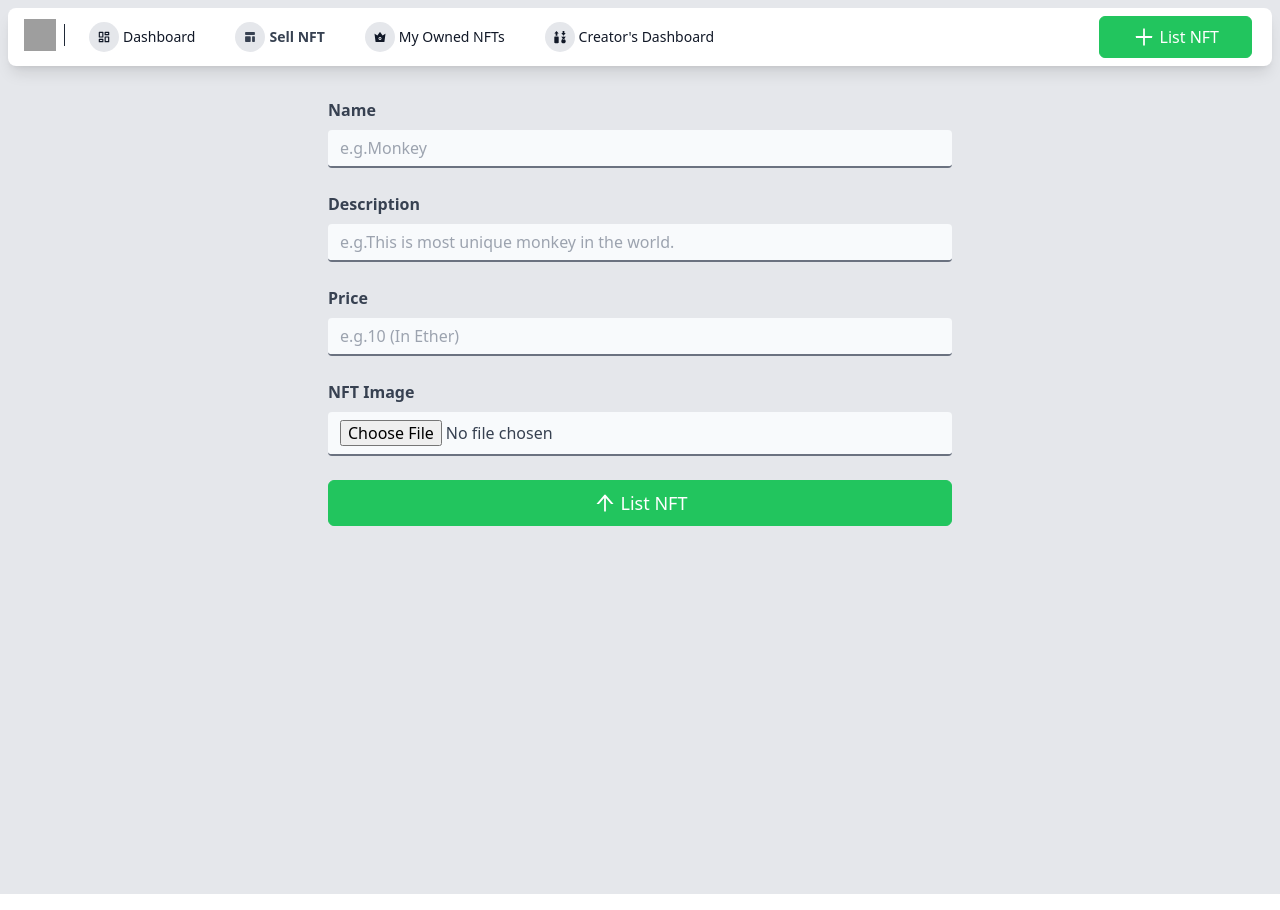
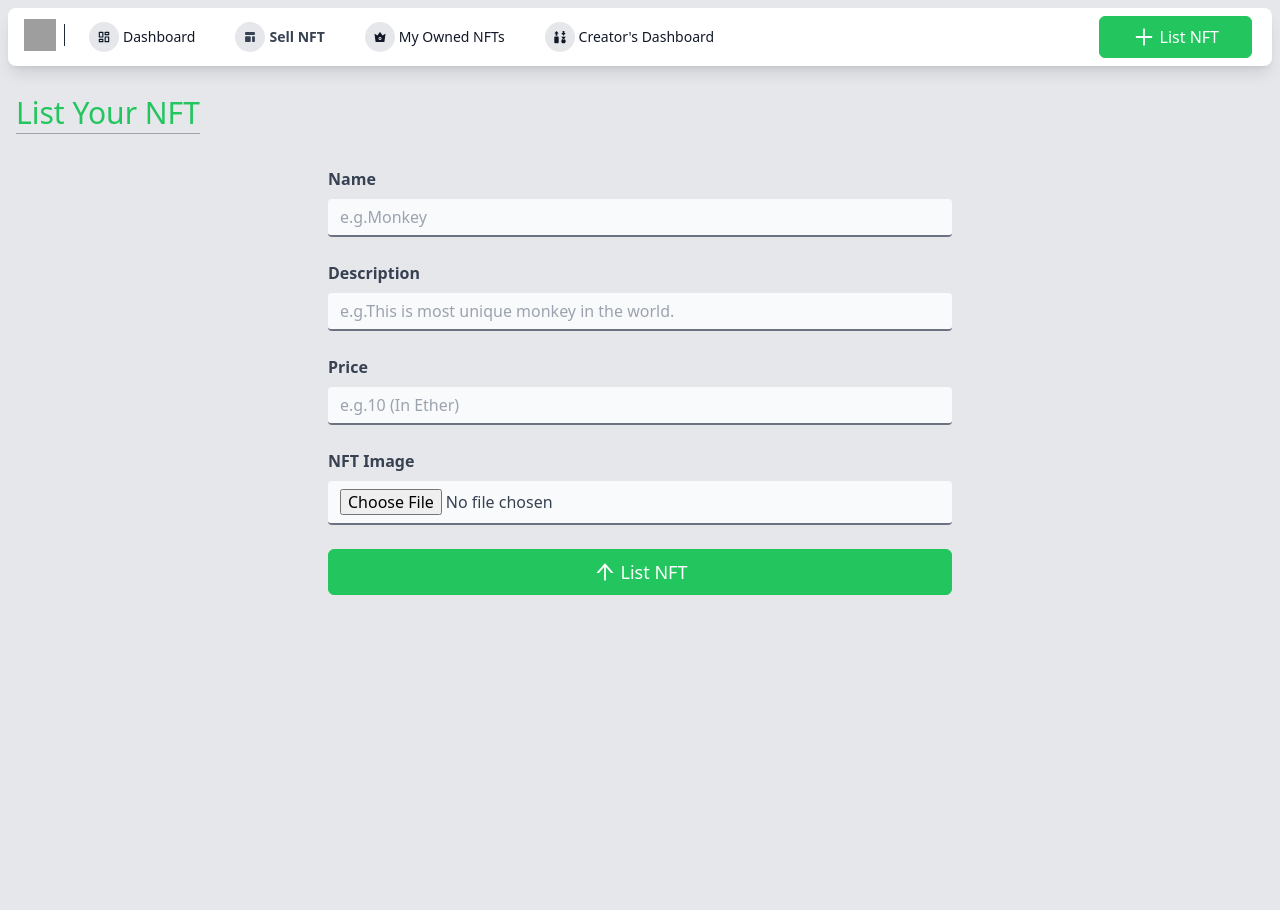
Before and after one commit to SachinCoder1/NFT-Marketplace-DApp, a Next.js app in the folder frontend/: page /sell in a window 1280 px wide. Built offline with nearby package versions, Linux system fonts and the light colour scheme; grey boxes are pictures that could not be loaded; what ipfs-http-client would draw is missing.

Commit message:
title, more styling fixes

```diff
--- a/frontend/components/dashboard/AllNFTs.jsx
+++ b/frontend/components/dashboard/AllNFTs.jsx
@@ -7,6 +7,7 @@ import axios from "axios";
 import Web3Modal from "web3modal";
 import Card from "../../subcomponents/cards/Card";
 import { useRouter } from "next/router";
+import Heading2 from "../../subcomponents/headings/Heading2";
 
 export default function AllNFTs() {
   const router = useRouter();
--- a/frontend/pages/index.js
+++ b/frontend/pages/index.js
@@ -1,9 +1,12 @@
 import AllNFTs from "../components/dashboard/AllNFTs";
 import MainLayout from "../components/layouts/MainLayout";
+import Heading2 from "../subcomponents/headings/Heading2";
 
 export default function Home() {
   return (
     <MainLayout>
+            <Heading2 title="Dashboard" />
+
       <AllNFTs />
     </MainLayout>
   );
--- a/frontend/pages/my-items.jsx
+++ b/frontend/pages/my-items.jsx
@@ -1,10 +1,13 @@
 import React from 'react'
 import MainLayout from '../components/layouts/MainLayout'
 import MyItems from '../components/my-items/MyItems'
+import Heading2 from "../subcomponents/headings/Heading2";
+
 
 export default function myItems() {
   return (
    <MainLayout>
+    <Heading2 title="Your Purchased NFTs" />
        <MyItems />
    </MainLayout>
   )
--- a/frontend/pages/my-listed-items.jsx
+++ b/frontend/pages/my-listed-items.jsx
@@ -1,10 +1,13 @@
 import React from "react";
 import SellerItems from "../components/seller-items/SellerItems";
 import MainLayout from "./../components/layouts/MainLayout";
+import Heading2 from "../subcomponents/headings/Heading2";
+
 
 export default function mylisteditems() {
   return (
     <MainLayout>
+       <Heading2 title="Your Listed NFTs" />
       <SellerItems />
     </MainLayout>
   );
--- a/frontend/pages/sell.jsx
+++ b/frontend/pages/sell.jsx
@@ -1,10 +1,13 @@
 import React from "react";
 import MainLayout from "../components/layouts/MainLayout";
 import ListItem from "../components/list-item/ListItem";
+import Heading2 from "../subcomponents/headings/Heading2";
+
 
 const Sell = () => {
   return (
     <MainLayout>
+       <Heading2 title="List Your NFT" />
       <ListItem />
     </MainLayout>
   );
--- a/frontend/subcomponents/cards/Card.jsx
+++ b/frontend/subcomponents/cards/Card.jsx
@@ -7,7 +7,7 @@ import { useRouter } from 'next/router';
 export default function Card({ nft, showBtn = true, onClick }) {
   const router = useRouter();
   return (
-    <div className="max-w-sm bg-white border border-gray-200 rounded-lg shadow-md shadow-gray-400">
+    <div className="max-w-sm bg-white border border-gray-200 rounded-lg shadow-lg">
         <Link href={`/${nft.tokenId}`}>
         <img className="rounded-t-lg cursor-pointer" src={nft.image} alt={nft.name} />
         </Link>
--- /dev/null
+++ b/frontend/subcomponents/headings/Heading2.jsx
@@ -0,0 +1,10 @@
+import React from 'react'
+
+export default function Heading2({title, className}) {
+  return (
+
+    <h2 className={`text-3xl font-normal leading-normal mt-6 mb-2 text-green-500 ${className}`}>
+ <span className="border-b-[1px] border-gray-400 "> {title} </span>
+</h2>
+  )
+}
```
